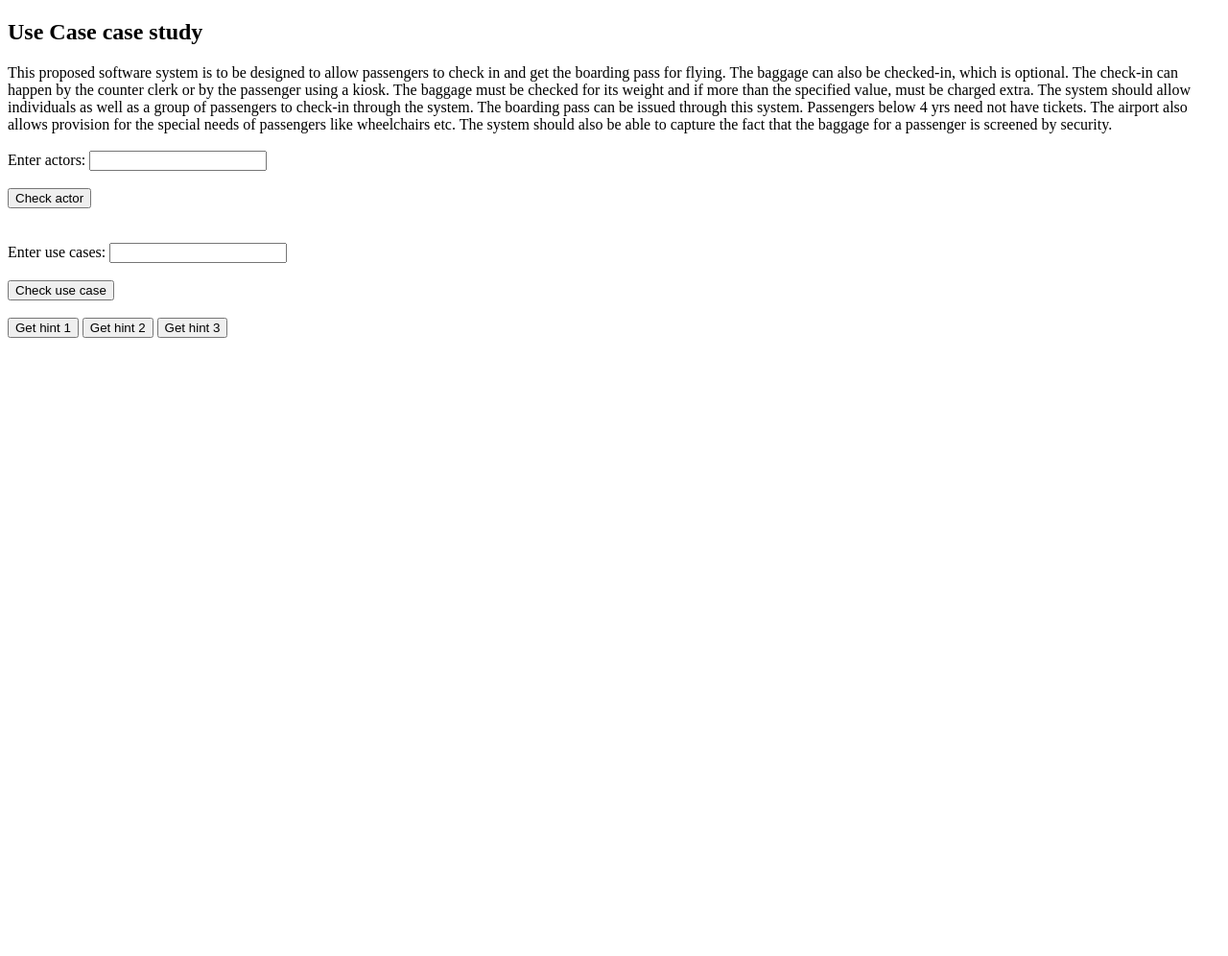
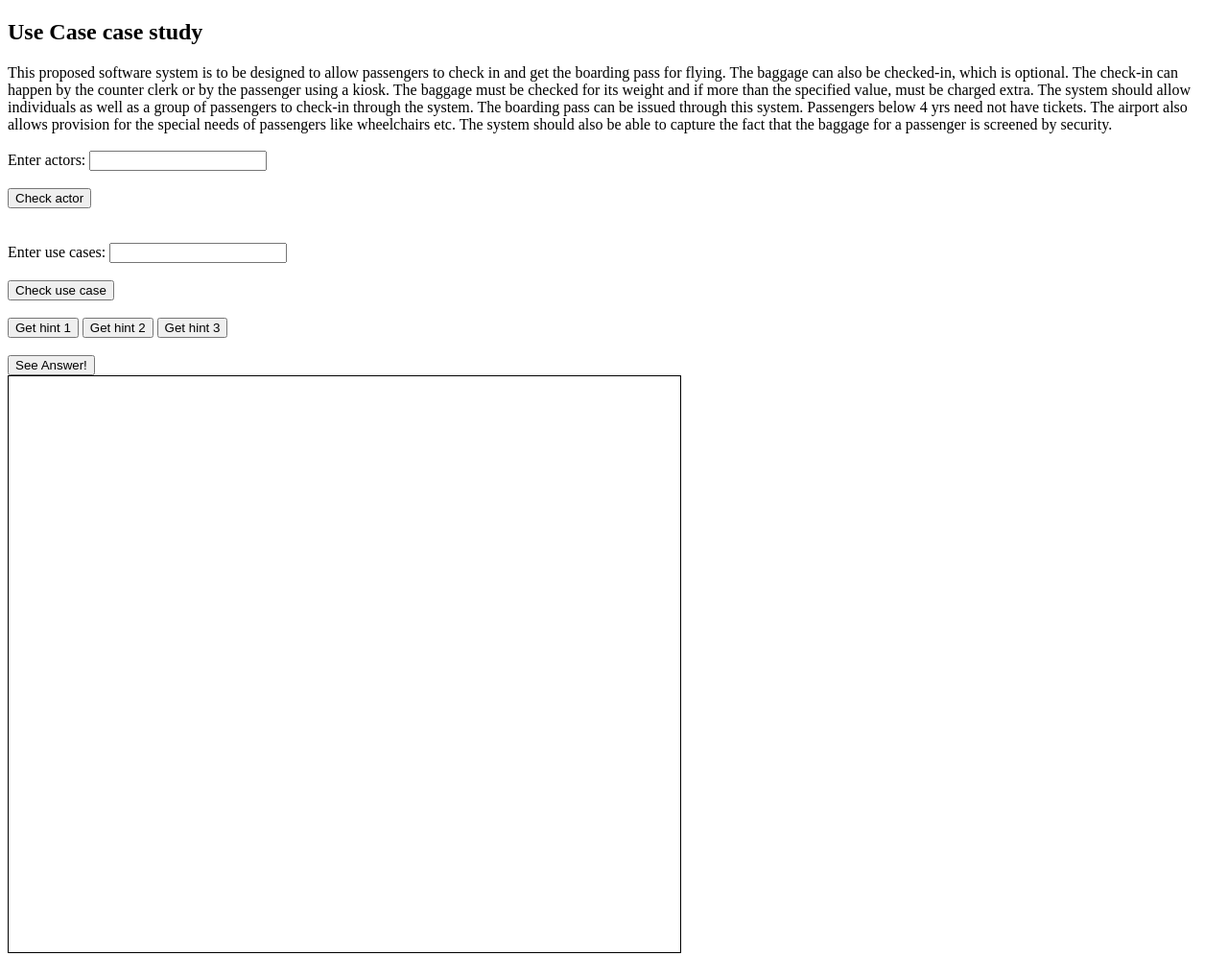
Before and after one commit to somyalalwani/VIRTUAL-LABS-Functional-Use-Cases, a plain HTML site: page sim1.html in a window 1280 px wide. Shown: the whole page at 96% size. Before the commit the page ends 800 px from the top, so only its background shows below. Drawn offline with nearby package versions, Linux system fonts and the light colour scheme.

Commit message:
sim1.html

```diff
--- a/sim1.html
+++ b/sim1.html
@@ -38,5 +38,9 @@ The system should also be able to capture the fact that the baggage for a passen
     <button type="submit" onclick="hint2()">Get hint 2</button>
     <button type="submit" onclick="hint3()">Get hint 3</button>
 </div>
+    <br>
+    <button type="submit" onclick="init()">See Answer!</button>
+<div id="myDiagramDiv" style="width:700px;height:600px;border:1px solid black"></div>
+
    </body>
 </html>
```
